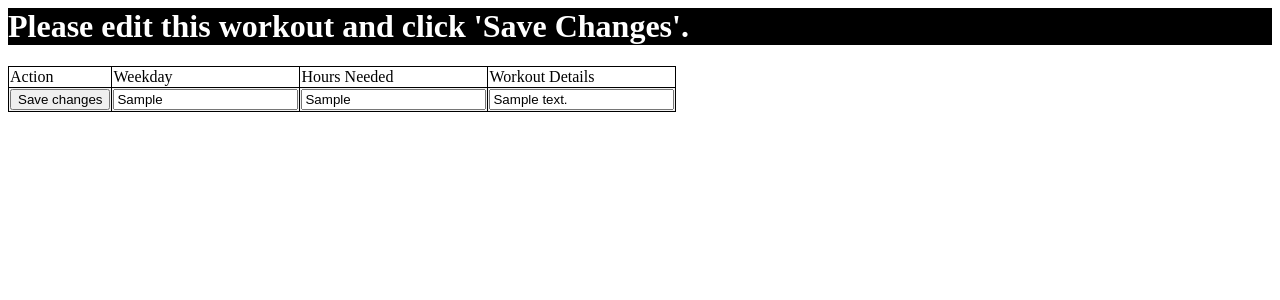
After one commit to jetweedy/WorkoutDatabase, a PHP site: page /databaseedit.php?workoutID=1 in a window 1280 px wide. The commit adds this page. Shown: the top 300 px of the page. Run offline with PHP 8.4, Linux system fonts and the light colour scheme; tables that the repository leaves empty or names only in its code hold one stand-in row (values such as "Sample post").

Commit message:
Added databaseedit.php to add functionality to the edit button.  Moved CSS to external file.

```diff
--- /dev/null
+++ b/databaseedit.php
@@ -0,0 +1,37 @@
+<?php
+
+// Connect to database.
+include 'dbconfig.php';
+
+$workoutID = $_GET['workoutID']; // Database index for me to work on
+$sqlString = "SELECT * FROM daily_workouts WHERE id=".$workoutID;
+$query = mysqli_query($dbconnect, $sqlString)
+  or die (mysqli_error($dbconnect));
+$row = mysqli_fetch_array($query);
+
+echo
+ "<link rel='stylesheet' type='text/css' href='style.css'>
+
+ <h1>Please edit this workout and click 'Save Changes'.</h1>
+  <table>
+  <tr>
+    <td>Action</td>
+    <td>Weekday</td>
+    <td>Hours Needed</td>
+    <td>Workout Details</td>
+  </tr>
+  <tr>
+  <td>
+    <form style='display: inline' action='databaseaction.php' id='form1' method='get'>
+      <input type='hidden' name='action' value='editWorkout'>
+      <input type='hidden' name='workoutID' value=" . $workoutID . ">
+      <input type='submit' value='Save changes'>
+    </form>
+  </td>
+  <td><input type='text' name='weekday' form='form1' value='" . $row['weekday'] . "'></td>
+  <td><input type='text' name='hours' form='form1' value='" . $row['hours'] . "'></td>
+  <td><input type='text' name='details' form='form1' value='" . $row['details'] . "'></td>
+  </tr>
+</table>"
+
+?>
--- /dev/null
+++ b/style.css
@@ -0,0 +1,13 @@
+    h1 {
+      background-color: black;
+      color: white;
+    }
+    table {
+      border-collapse: collapse;
+    }
+    table, th, td {
+      border: 1px solid black;
+    }
+    tr:nth-child(even) {
+      background-color: #f2f2f2;
+    }
```
Also changed, not shown: databaseaction.php (+12 -0 lines), index.php (+4 -22 lines).
